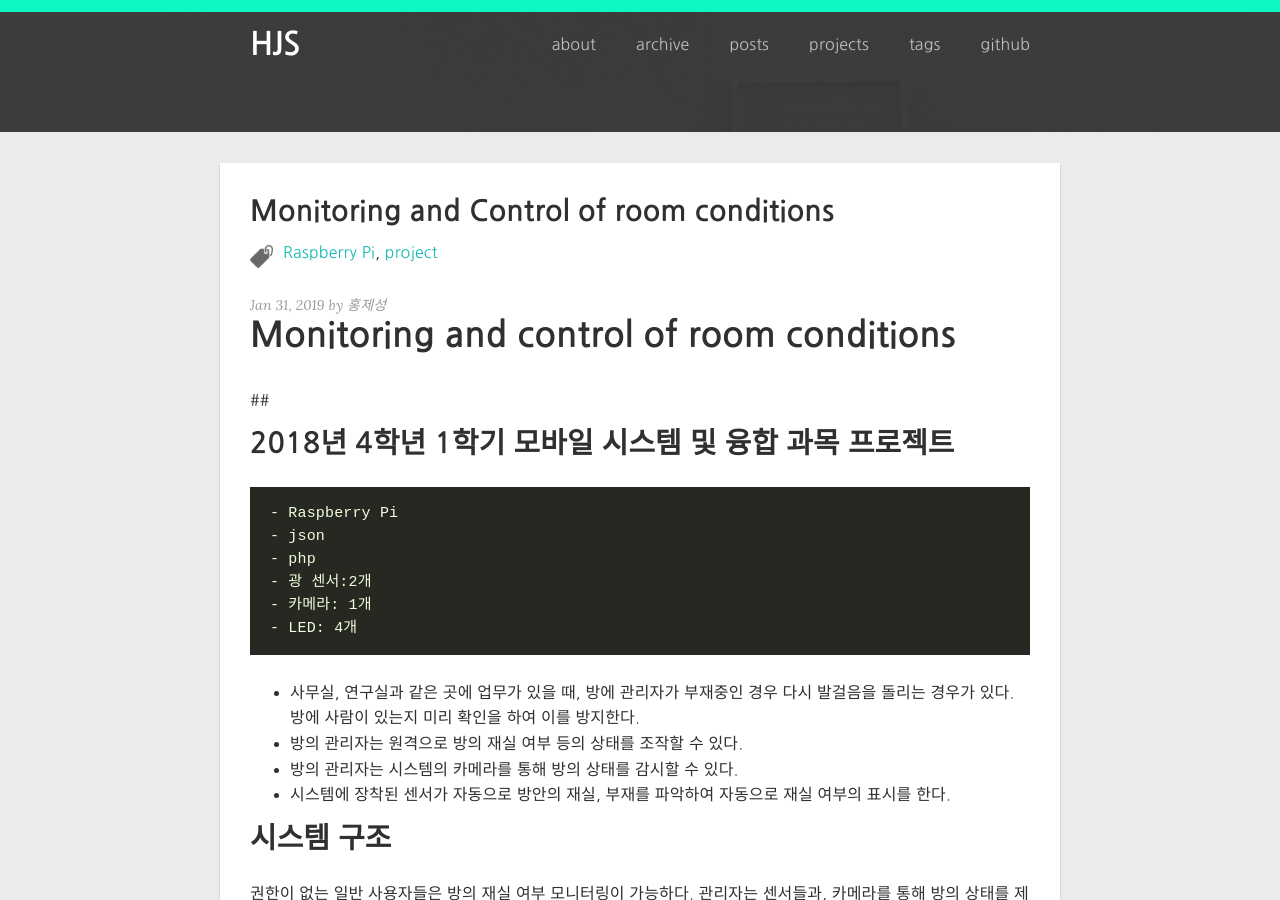
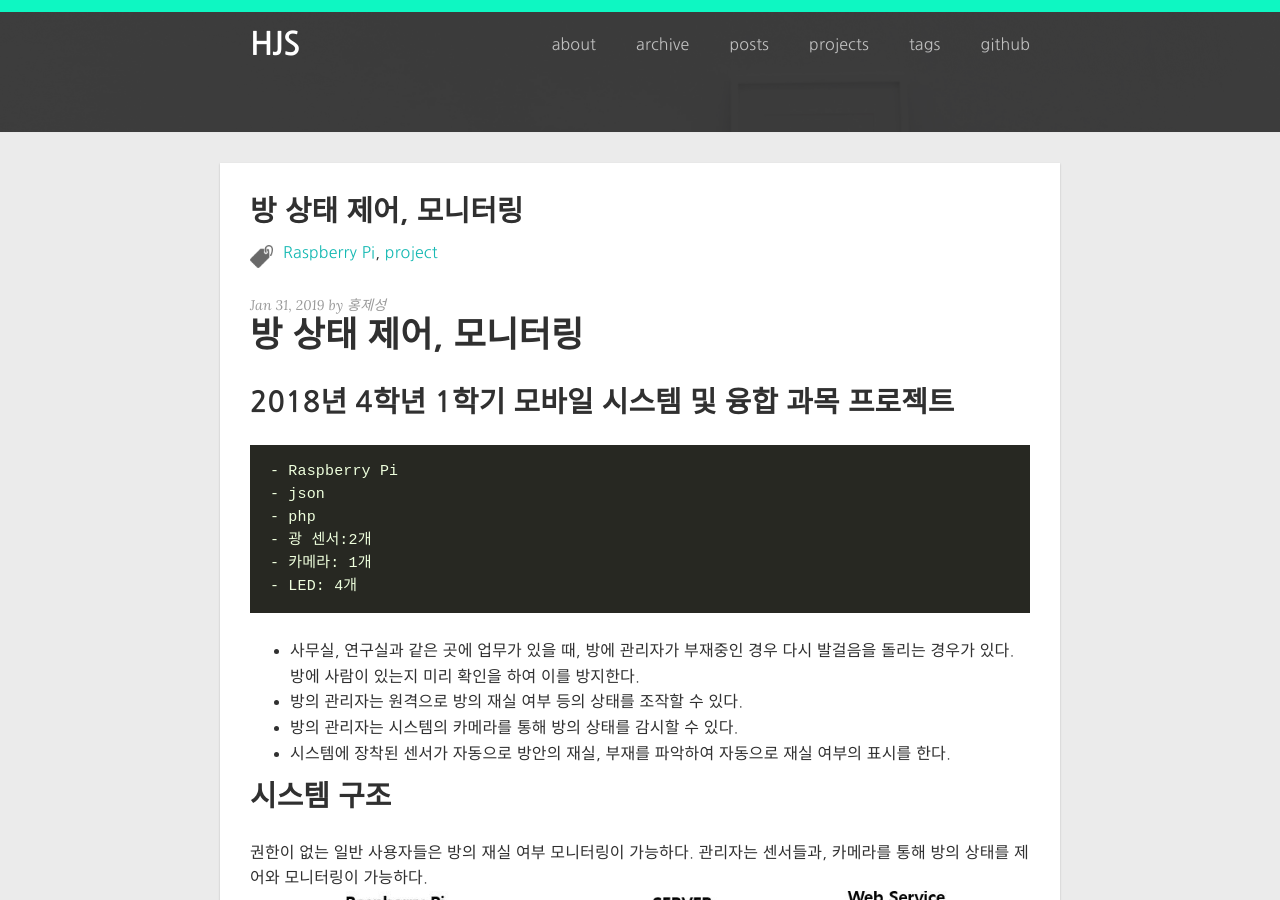
Before and after one commit to HongJeSeong/HongJeSeong.github.io, a Jekyll site: the page built from _posts/projects/2019-01-31-mscproject.md, in a window 1280 px wide and 900 px high. Built offline with Jekyll 4.4.1, drawn with Linux system fonts in a browser that asks for light colours; nearby versions of some CDN libraries.

Commit message:
Update 2019-01-31-mscproject.md

````diff
--- a/_posts/projects/2019-01-31-mscproject.md
+++ b/_posts/projects/2019-01-31-mscproject.md
@@ -1,6 +1,6 @@
 ---
 layout: post
-title: "Monitoring and Control of room conditions"
+title: "방 상태 제어, 모니터링"
 date: 2019-01-31 14:20
 category: projects
 comments: false
@@ -10,8 +10,8 @@ tag:
 - project
 ---
 
-# Monitoring and control of room conditions
-##
+# 방 상태 제어, 모니터링
+
 ## 2018년 4학년 1학기 모바일 시스템 및 융합 과목 프로젝트
 ```
 - Raspberry Pi
````
